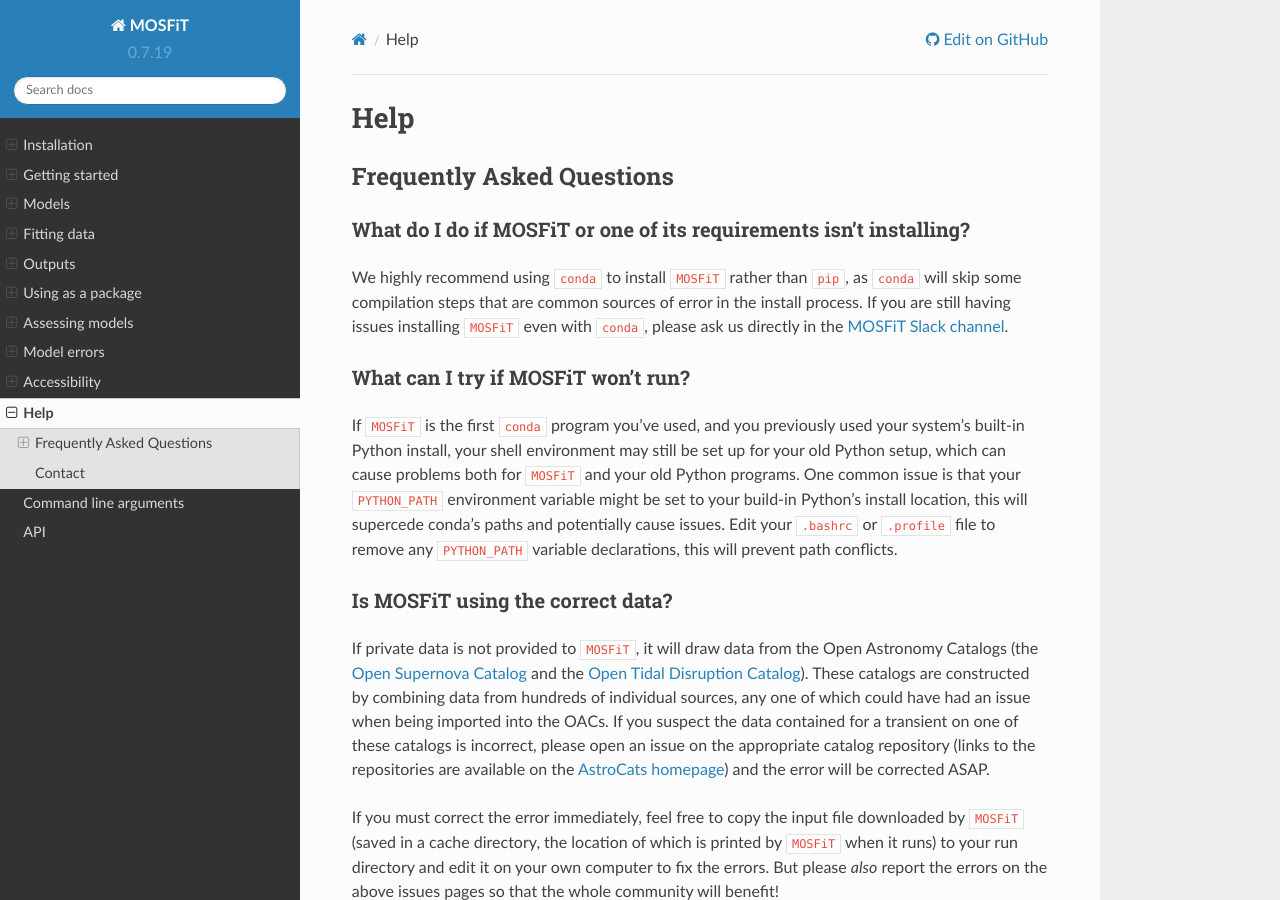
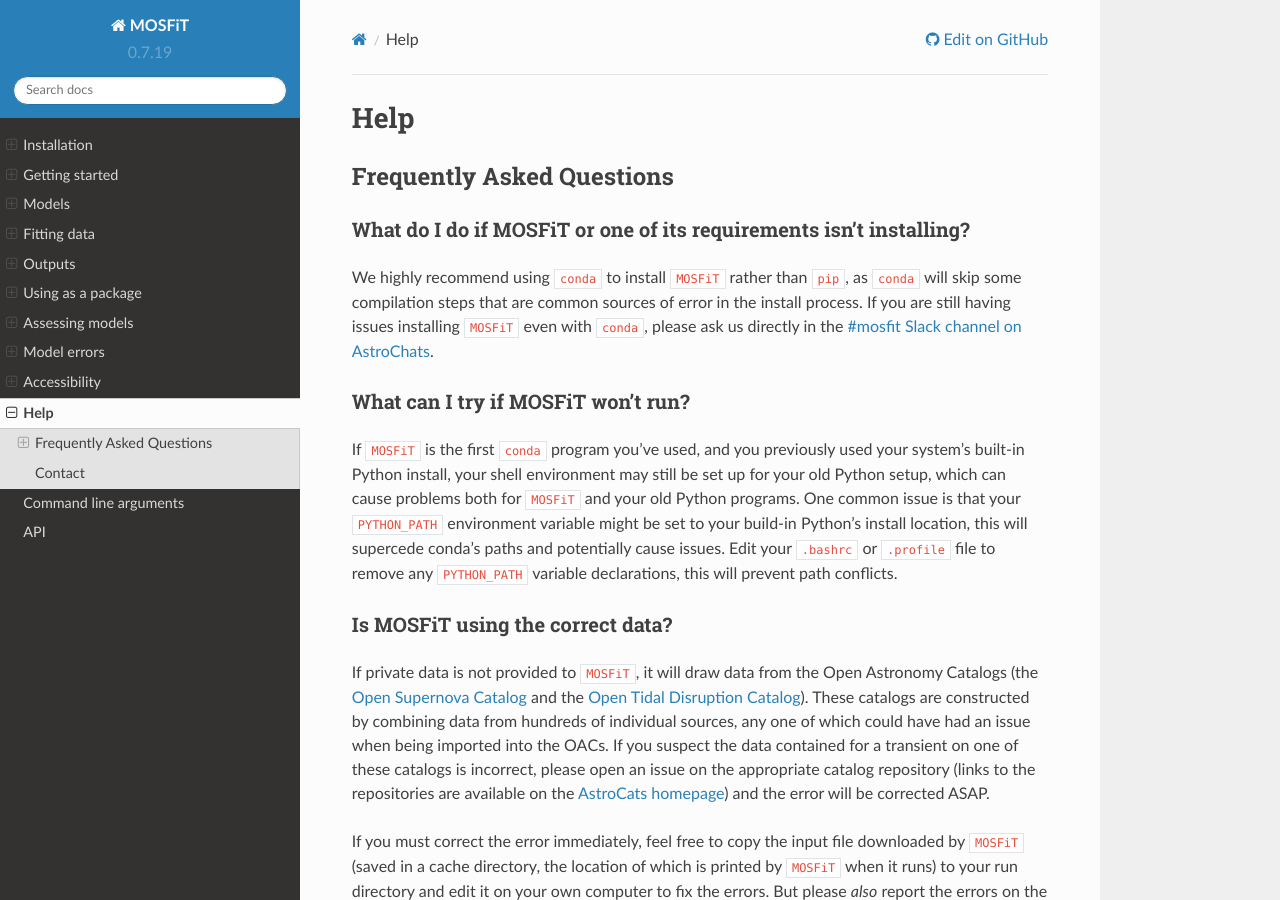
Before and after one commit to guillochon/MOSFiT, a Sphinx documentation site: the page built from docs/help.rst, in a window 1280 px wide and 900 px high. Built offline with Sphinx 7.4.7 and the Read the Docs theme 2.0.0, drawn with Linux system fonts in a browser that asks for light colours.

Commit message:
Update link [ci skip]

```diff
--- a/docs/help.rst
+++ b/docs/help.rst
@@ -13,7 +13,7 @@
 What do I do if MOSFiT or one of its requirements isn't installing?
 ===================================================================
 
-We highly recommend using ``conda`` to install ``MOSFiT`` rather than ``pip``, as ``conda`` will skip some compilation steps that are common sources of error in the install process. If you are still having issues installing ``MOSFiT`` even with ``conda``, please ask us directly in the `MOSFiT Slack channel <https://mosfit.astrocats.space>`_.
+We highly recommend using ``conda`` to install ``MOSFiT`` rather than ``pip``, as ``conda`` will skip some compilation steps that are common sources of error in the install process. If you are still having issues installing ``MOSFiT`` even with ``conda``, please ask us directly in the `#mosfit Slack channel on AstroChats <https://slack.astrocats.space>`_.
 
 What can I try if MOSFiT won't run?
 ===================================
```
